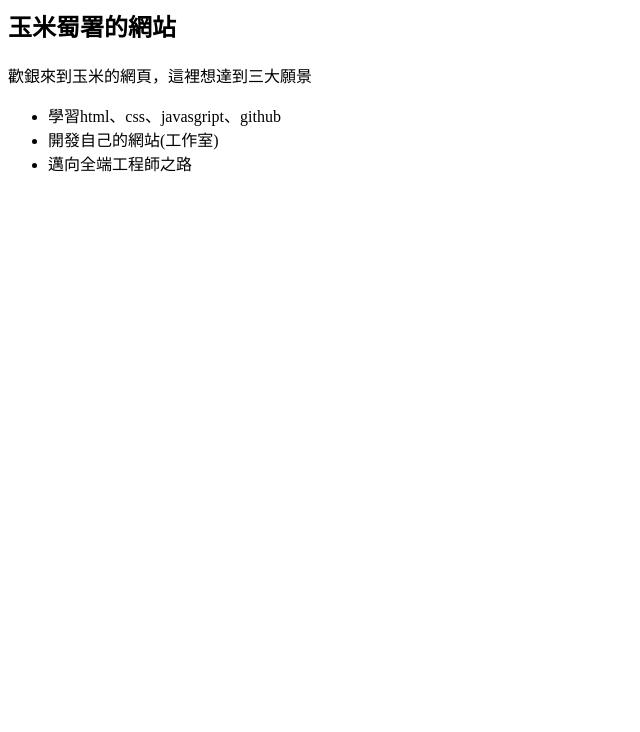
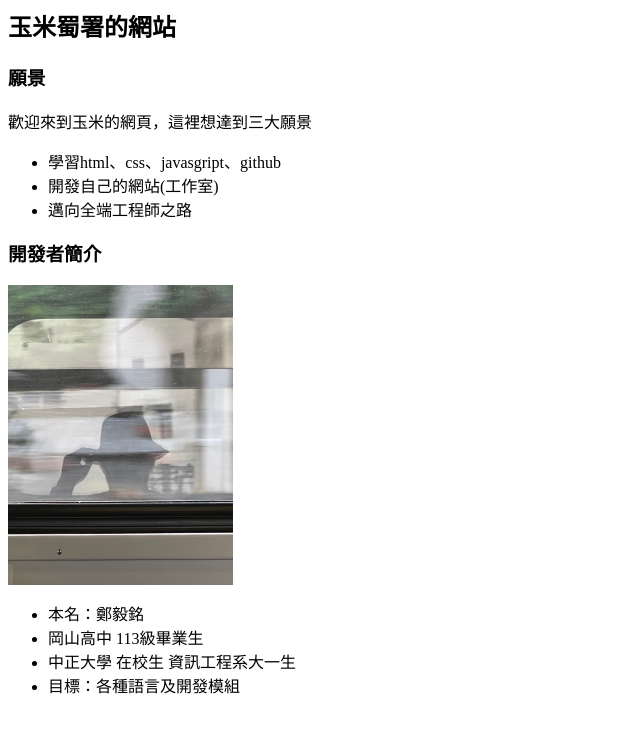
Before and after one commit to zeamayiming/corn-selfweb, a plain HTML site: page corn_main.html in a window 1280 px wide. Shown: the whole page, without its empty margins (0-640 px from the left). Drawn offline with Linux system fonts and the light colour scheme.

Commit message:
Update corn_main.html

```diff
--- a/corn_main.html
+++ b/corn_main.html
@@ -4,10 +4,21 @@
 </head>
 <section>
     <h2>玉米蜀署的網站</h2>
-    <p>歡銀來到玉米的網頁，這裡想達到三大願景</p>
+    <h3>願景</h3>
+    <p>歡迎來到玉米的網頁，這裡想達到三大願景</p>
     <ul>
         <li>學習html、css、javasgript、github</li>
         <li>開發自己的網站(工作室)</li>
         <li>邁向全端工程師之路</li>
     </ul>
 </section>
+<section>
+    <h3>開發者簡介</h3>
+    <img src ="%E5%A4%A7%E9%A0%AD%E7%85%A7.jpg" height="300px">
+    <ul>
+        <li>本名：鄭毅銘</li>
+        <li>岡山高中 113級畢業生</li>
+        <li>中正大學 在校生 資訊工程系大一生</li>
+        <li>目標：各種語言及開發模組</li>
+    </ul>
+</section>
```
